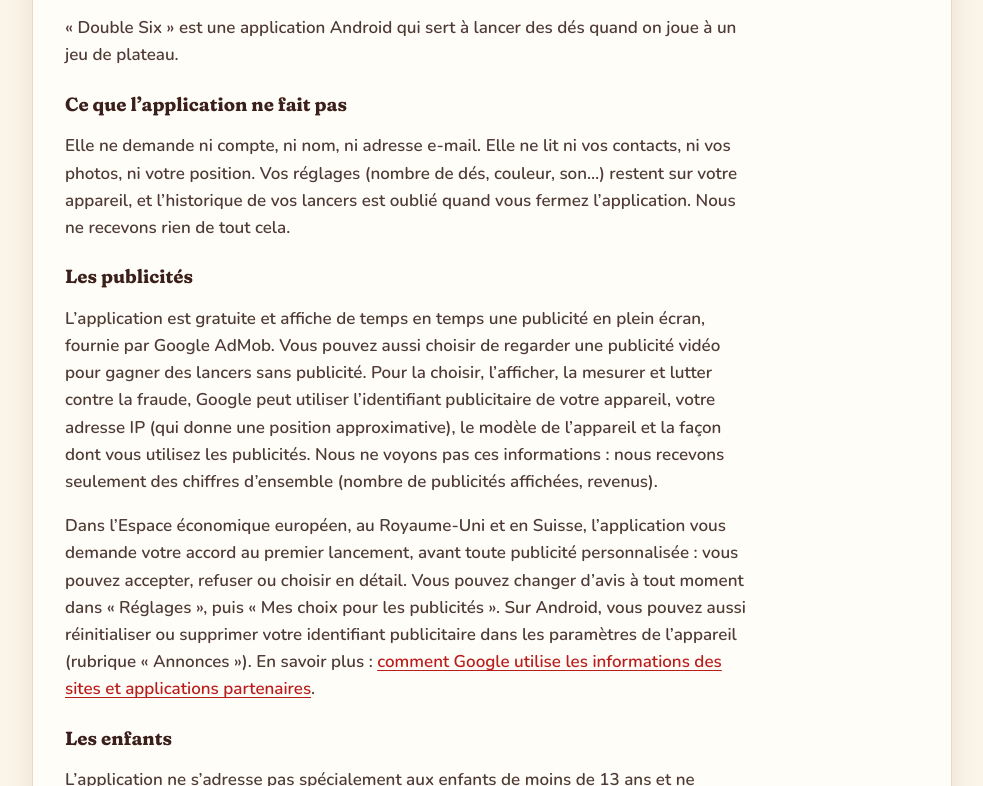
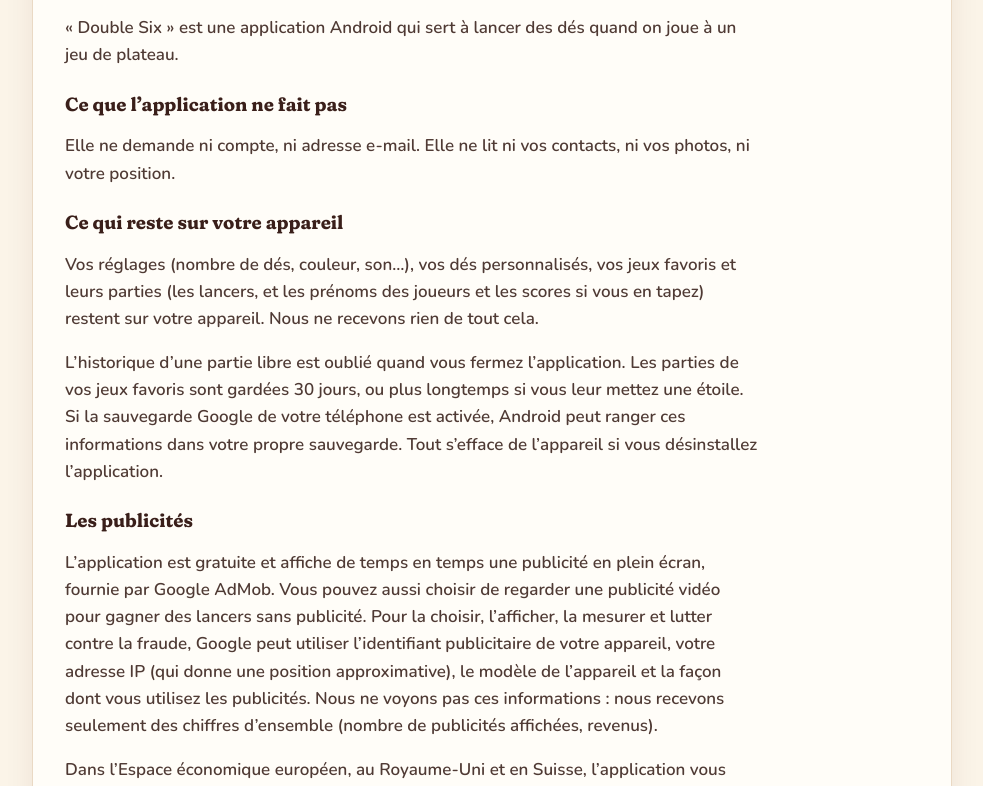
Before and after one commit to BrizeWillis/brizewillis.github.io, a plain HTML site: page confidentialite/index.html in a window 1280 px wide. Shown: the part 1708-2494 px from the top of the page, without its empty margins (148-1131 px from the left). Drawn offline with Linux system fonts and the light colour scheme.

Commit message:
Mettre à jour la confidentialité de Double Six : parties gardées sur l'appareil (#12)
Claude-Session: https://claude.ai/code/session_016DnDSMuaYzuMP45VDfDyMZ

Co-authored-by: Claude <noreply@anthropic.com>

```diff
--- a/confidentialite/index.html
+++ b/confidentialite/index.html
@@ -32,7 +32,7 @@
 <main class="wrap">
   <article class="card doc">
     <h1>Confidentialité</h1>
-    <p class="updated">Dernière mise à jour : 14 novembre 2026</p>
+    <p class="updated">Dernière mise à jour : 16 novembre 2026</p>
     <p>Cette page explique quelles données nos jeux et ce site utilisent, pourquoi, et comment garder la main dessus. En bref : nos jeux ne vous demandent ni nom, ni adresse e-mail, ni compte, et nous ne vendons aucune donnée.</p>
 
     <h2>Qui est responsable ?</h2>
@@ -55,7 +55,10 @@
     <h2 id="double-six"><span id="des-de-plateau"></span>Double Six</h2>
     <p>« Double Six » est une application Android qui sert à lancer des dés quand on joue à un jeu de plateau.</p>
     <h3>Ce que l’application ne fait pas</h3>
-    <p>Elle ne demande ni compte, ni nom, ni adresse e-mail. Elle ne lit ni vos contacts, ni vos photos, ni votre position. Vos réglages (nombre de dés, couleur, son…) restent sur votre appareil, et l’historique de vos lancers est oublié quand vous fermez l’application. Nous ne recevons rien de tout cela.</p>
+    <p>Elle ne demande ni compte, ni adresse e-mail. Elle ne lit ni vos contacts, ni vos photos, ni votre position.</p>
+    <h3>Ce qui reste sur votre appareil</h3>
+    <p>Vos réglages (nombre de dés, couleur, son…), vos dés personnalisés, vos jeux favoris et leurs parties (les lancers, et les prénoms des joueurs et les scores si vous en tapez) restent sur votre appareil. Nous ne recevons rien de tout cela.</p>
+    <p>L’historique d’une partie libre est oublié quand vous fermez l’application. Les parties de vos jeux favoris sont gardées 30 jours, ou plus longtemps si vous leur mettez une étoile. Si la sauvegarde Google de votre téléphone est activée, Android peut ranger ces informations dans votre propre sauvegarde. Tout s’efface de l’appareil si vous désinstallez l’application.</p>
     <h3>Les publicités</h3>
     <p>L’application est gratuite et affiche de temps en temps une publicité en plein écran, fournie par Google AdMob. Vous pouvez aussi choisir de regarder une publicité vidéo pour gagner des lancers sans publicité. Pour la choisir, l’afficher, la mesurer et lutter contre la fraude, Google peut utiliser l’identifiant publicitaire de votre appareil, votre adresse IP (qui donne une position approximative), le modèle de l’appareil et la façon dont vous utilisez les publicités. Nous ne voyons pas ces informations : nous recevons seulement des chiffres d’ensemble (nombre de publicités affichées, revenus).</p>
     <p>Dans l’Espace économique européen, au Royaume-Uni et en Suisse, l’application vous demande votre accord au premier lancement, avant toute publicité personnalisée : vous pouvez accepter, refuser ou choisir en détail. Vous pouvez changer d’avis à tout moment dans « Réglages », puis « Mes choix pour les publicités ». Sur Android, vous pouvez aussi réinitialiser ou supprimer votre identifiant publicitaire dans les paramètres de l’appareil (rubrique « Annonces »). En savoir plus : <a href="https://policies.google.com/technologies/partner-sites">comment Google utilise les informations des sites et applications partenaires</a>.</p>
```
